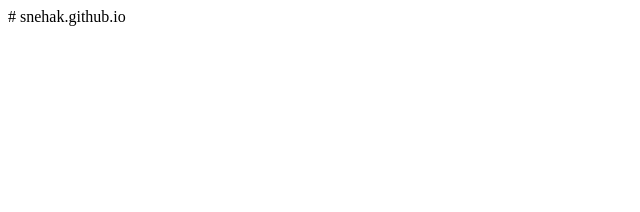
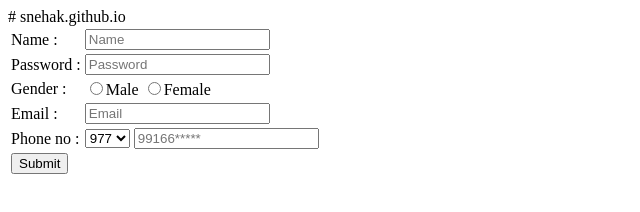
Before and after one commit to snehak0541/snehak, a plain HTML site: page index.html in a window 1280 px wide. Shown: the whole page, without its empty margins (0-640 px from the left). Drawn offline with Linux system fonts and the light colour scheme.

Commit message:
Update index.html

```diff
--- a/index.html
+++ b/index.html
@@ -1 +1,68 @@
 # snehak.github.io
+<!DOCTYPE html>
+<html>
+<head>
+	<title>Register Form</title>
+</head>
+<body>
+<form>
+		<table>
+			<tr>
+				<td>
+					Name :
+				</td>
+				<td>
+					<input type="text" placeholder="Name" name="">
+                </td>
+		</tr>
+        <tr>
+            <td>
+            	Password :
+            </td>
+            <td>
+            	<input type="Password" placeholder="Password" name="">
+            </td>
+        </tr>
+        <tr>
+        	<td>
+                Gender :
+        	</td>
+            <td>
+                <input type="radio" name="Gender">Male
+                <input type="radio" name="Gender">Female
+            </td>
+        </tr>
+        <tr>
+            <td>
+            	Email :
+            </td>
+            <td>
+            	<input type="mail" placeholder="Email" name="">
+            </td>
+        </tr>
+        <tr>
+            <td>
+            	Phone no :
+            </td>
+            <td>
+            	<select>
+            		<option>977</option>
+            		<option>978</option>
+            		<option>979</option>
+            		<option>980</option>
+            		<option>981</option>
+            		<option>982</option>
+            		<option>983</option>
+            	</select>
+            	<input type="Phone" placeholder="99166*****" name="">
+            </td>
+        </tr>
+        <tr>
+            <td>
+                <input type="Submit" value="Submit" name="">
+            </td>
+        </tr>
+    </table>
+</form>
+</body>
+</html>
```
